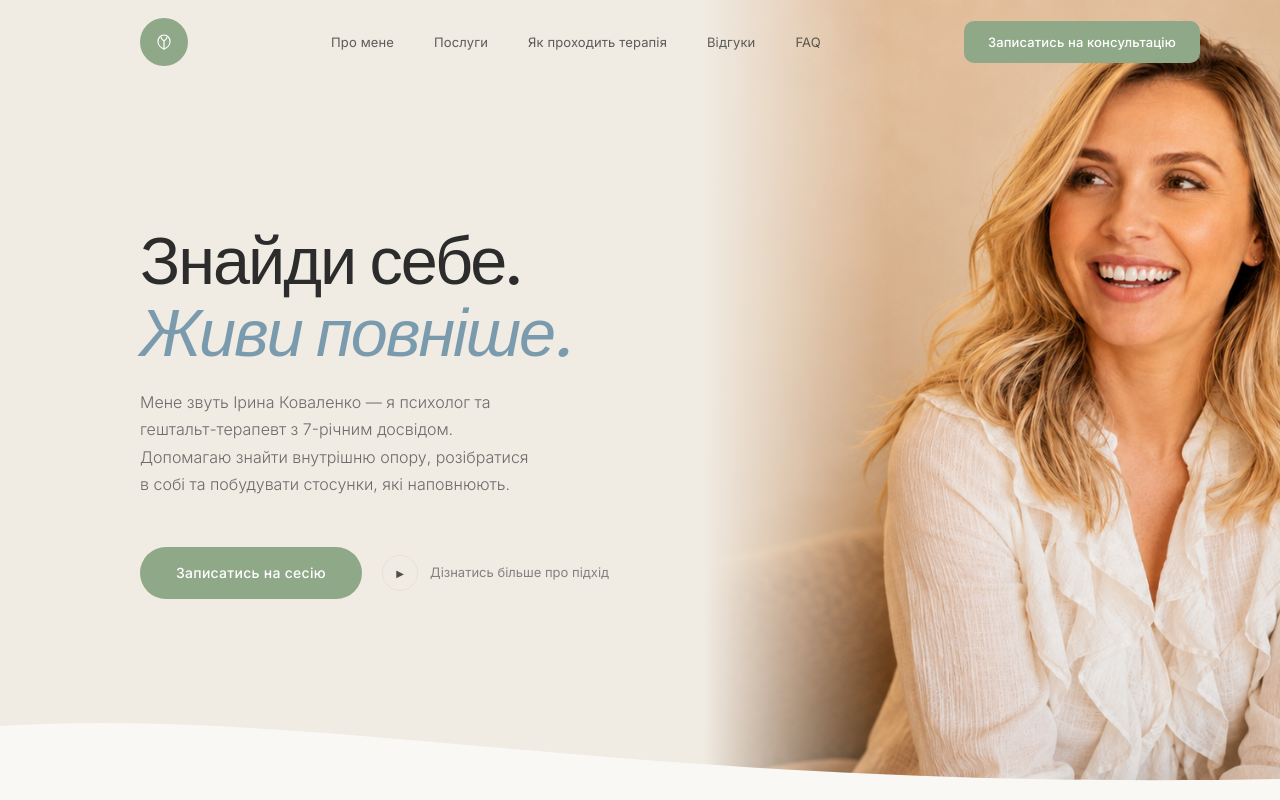
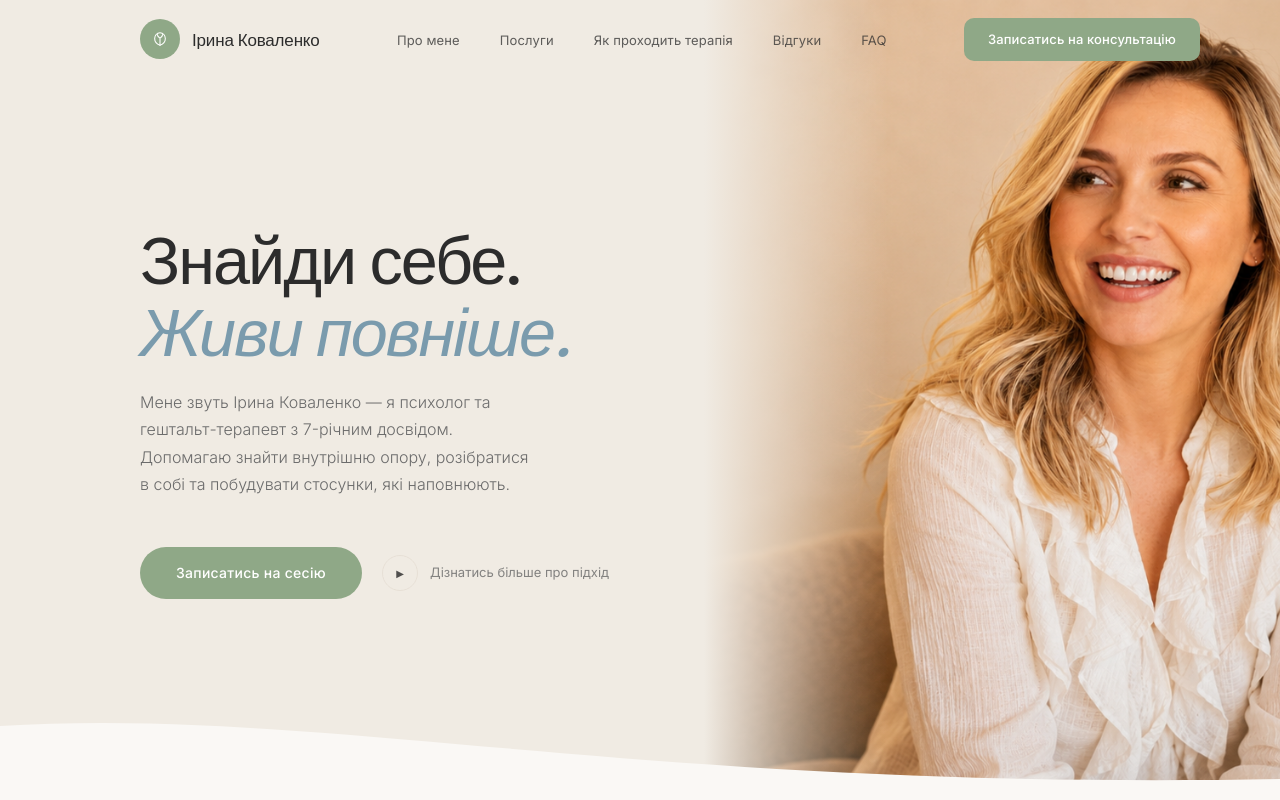
Before and after one commit to danylonahorniuk/psychologist-landing, a Next.js app: page / in a window 1280 px wide. Shown: the top 800 px of the page. Built offline with nearby package versions, Linux system fonts and the light colour scheme.

Commit message:
feat: add name to nav logo and improve scrolled state

```diff
--- a/components/Nav.tsx
+++ b/components/Nav.tsx
@@ -29,17 +29,17 @@ export default function Nav() {
         alignItems: "center",
         justifyContent: "space-between",
         padding: "18px 80px 18px 140px",
-        background: scrolled ? "rgba(250,248,245,0.94)" : "transparent",
-        backdropFilter: scrolled ? "blur(14px)" : "none",
-        borderBottom: scrolled ? "1px solid var(--border)" : "none",
+        background: scrolled ? "rgba(240,235,227,0.92)" : "transparent",
+        backdropFilter: scrolled ? "blur(16px)" : "none",
+        boxShadow: scrolled ? "0 2px 24px rgba(44,44,44,0.07)" : "none",
         transition: "background 0.35s ease, border-color 0.35s ease",
       }}
     >
-      {/* Logo — circular sage badge */}
-      <a href="#" style={{ display: "flex", alignItems: "center", gap: "10px", textDecoration: "none" }}>
+      {/* Logo */}
+      <a href="#" style={{ display: "flex", alignItems: "center", gap: "12px", textDecoration: "none" }}>
         <div style={{
-          width: "48px",
-          height: "48px",
+          width: "40px",
+          height: "40px",
           borderRadius: "50%",
           background: "var(--sage)",
           display: "flex",
@@ -47,11 +47,21 @@ export default function Nav() {
           justifyContent: "center",
           flexShrink: 0,
         }}>
-          <svg width="18" height="18" viewBox="0 0 18 18" fill="none" aria-hidden="true">
+          <svg width="16" height="16" viewBox="0 0 18 18" fill="none" aria-hidden="true">
             <path d="M9 2C5.5 2 3 5 3 8.5C3 12 6 15 9 16C12 15 15 12 15 8.5C15 5 12.5 2 9 2Z" stroke="white" strokeWidth="1.2" fill="none"/>
             <path d="M9 16V8M9 8C9 8 6 6 6 4M9 8C9 8 12 6 12 4" stroke="white" strokeWidth="1.2" strokeLinecap="round"/>
           </svg>
         </div>
+        <span style={{
+          fontFamily: "var(--font-playfair), serif",
+          fontSize: "17px",
+          fontWeight: 500,
+          color: "var(--text)",
+          letterSpacing: "-0.01em",
+          lineHeight: 1,
+        }}>
+          Ірина Коваленко
+        </span>
       </a>
 
       {/* Nav links — centered */}
```
